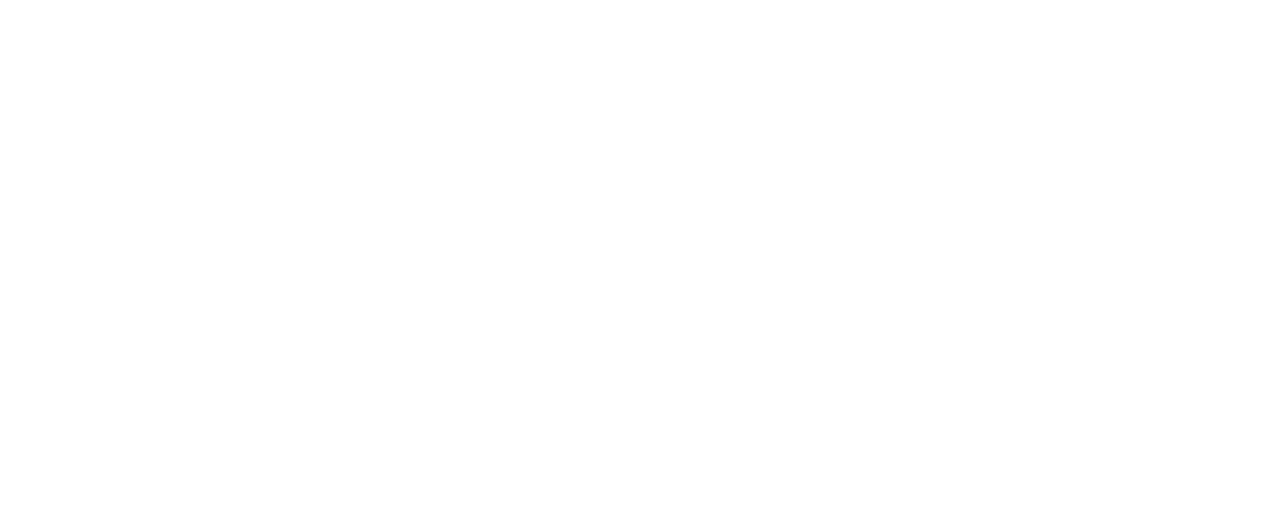
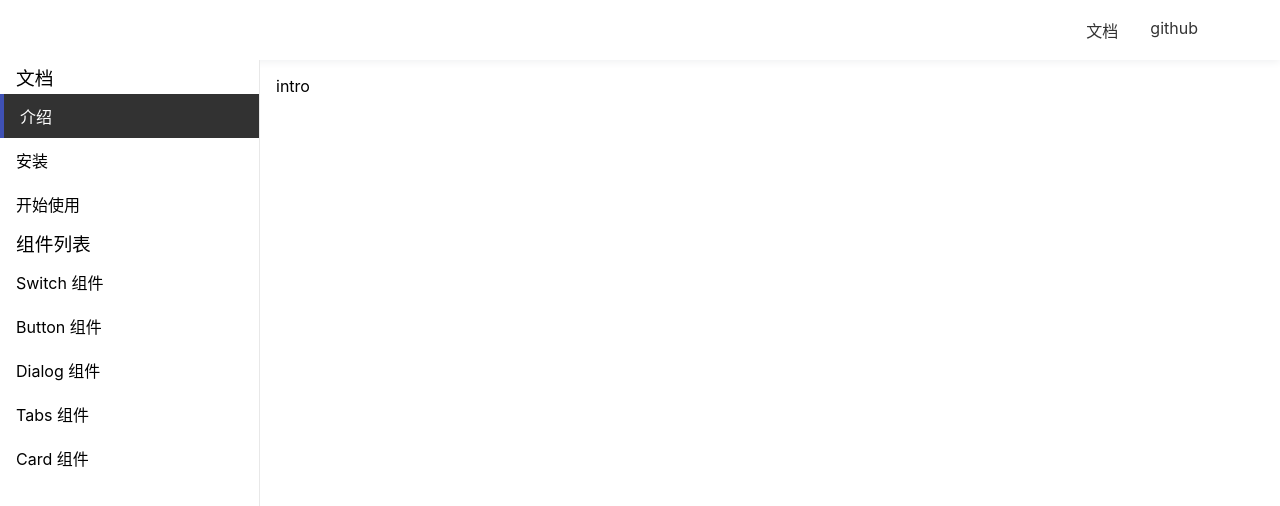
Before and after one commit to cqhaisenbao/ZeroUi-Vue3, a Vue app: page /doc/intro in a window 1280 px wide. Before the commit this address had no page. Shown: the top 506 px of the page. Built offline with nearby package versions, Linux system fonts and the light colour scheme.

Commit message:
新增路由

```diff
--- a/src/index.scss
+++ b/src/index.scss
@@ -14,7 +14,7 @@
   color: inherit;
 
   &:hover {
-    border-bottom: 1px solid;
+    //border-bottom: 1px solid;
     cursor: pointer;
   }
 }
--- a/src/router/router.ts
+++ b/src/router/router.ts
@@ -7,6 +7,9 @@
 import DialogDemo from "../components/DialogDemo.vue";
 import TabsDemo from "../components/TabsDemo.vue";
 import CardDemo from "../components/CardDemo.vue";
+import Intro from "../views/Intro.vue";
+import GetStarted from "../views/GetStarted.vue";
+import Install from "../views/Install.vue";
 
 const history = createWebHistory();
 const router = createRouter({
@@ -17,6 +20,9 @@
             path: '/doc', component: Doc,
             children: [
                 {path: "", component: DocDemo},
+                {path: "intro", component: Intro},
+                {path: "get-started", component: GetStarted},
+                {path: "install", component: Install},
                 {path: "switch", component: SwitchDemo},
                 {path: "button", component: ButtonDemo},
                 {path: "dialog", component: DialogDemo},
--- a/src/views/Doc.vue
+++ b/src/views/Doc.vue
@@ -6,13 +6,13 @@
                 <h3>文档</h3>
                 <ol>
                     <li>
-                        <router-link to="/">介绍</router-link>
+                        <router-link to="/doc/intro">介绍</router-link>
                     </li>
                     <li>
-                        <router-link to="/">安装</router-link>
+                        <router-link to="/doc/get-started">安装</router-link>
                     </li>
                     <li>
-                        <router-link to="/">开始使用</router-link>
+                        <router-link to="/doc/install">开始使用</router-link>
                     </li>
                 </ol>
                 <h3>组件列表</h3>
@@ -55,6 +55,8 @@
 </script>
 
 <style lang="scss" scoped>
+@import "./src/style/theme.scss";
+
 $aside-index: 0;
 .doc-layout ::v-deep(.topnav) {
     box-shadow: 0 2px 8px #f0f1f2;
@@ -84,6 +86,14 @@
 
     > aside {
         width: 260px;
+
+        > ol {
+            > li {
+                &:hover {
+                    background: $o-type-info-light;
+                }
+            }
+        }
     }
 
     > main {
--- /dev/null
+++ b/src/views/GetStarted.vue
@@ -0,0 +1,20 @@
+<template>
+    <div>
+        start
+    </div>
+</template>
+
+<script lang="ts">
+import {defineComponent} from 'vue';
+
+export default defineComponent({
+    name: "GetStarted",
+    setup() {
+        return {};
+    }
+});
+</script>
+
+<style lang="scss" scoped>
+
+</style>
--- /dev/null
+++ b/src/views/Install.vue
@@ -0,0 +1,20 @@
+<template>
+    <div>
+        install
+    </div>
+</template>
+
+<script lang="ts">
+import {defineComponent} from 'vue';
+
+export default defineComponent({
+    name: "Install",
+    setup() {
+        return {};
+    }
+});
+</script>
+
+<style lang="scss" scoped>
+
+</style>
--- /dev/null
+++ b/src/views/Intro.vue
@@ -0,0 +1,20 @@
+<template>
+    <div>
+        intro
+    </div>
+</template>
+
+<script lang="ts">
+import {defineComponent} from 'vue';
+
+export default defineComponent({
+    name: "Intro",
+    setup() {
+        return {};
+    }
+});
+</script>
+
+<style lang="scss" scoped>
+
+</style>
```
